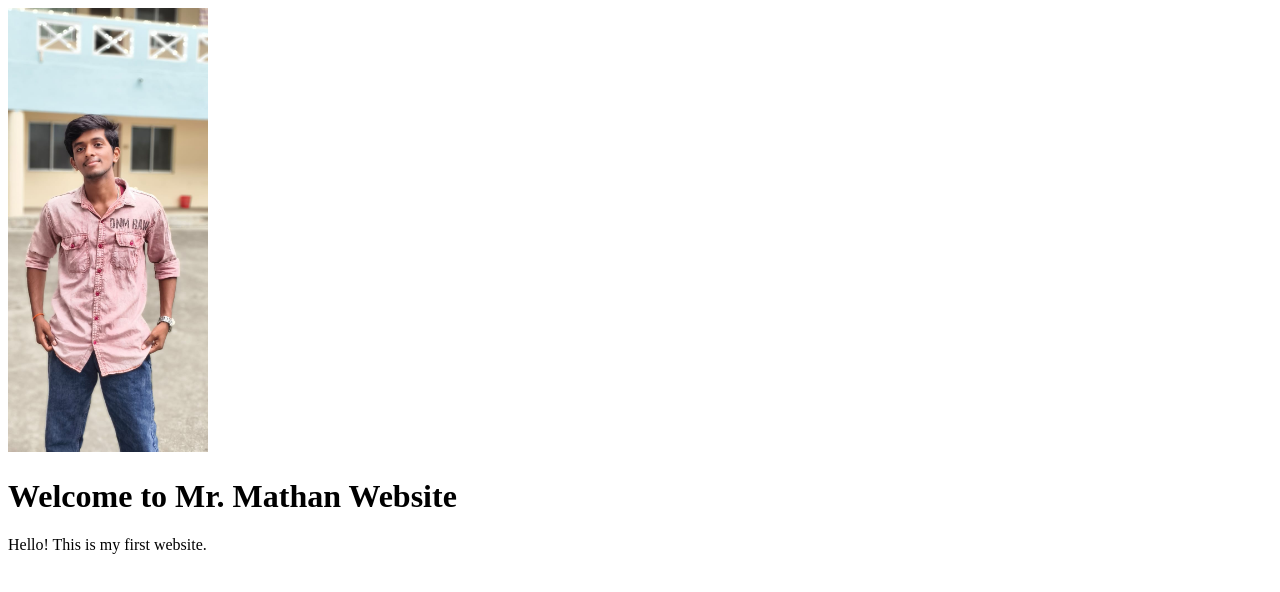
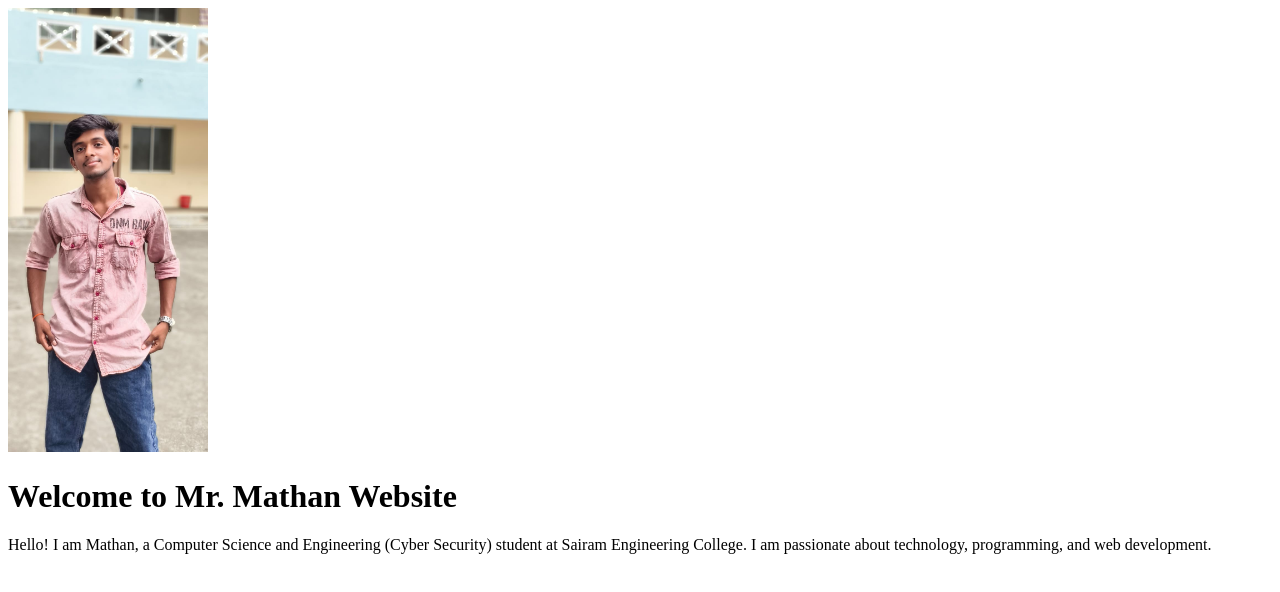
Before and after one commit to Mathan2078-art/Mr.Mathan.com-website, a plain HTML site: page index.html in a window 1280 px wide. Drawn offline with Linux system fonts and the light colour scheme.

Commit message:
Update index.html

```diff
--- a/index.html
+++ b/index.html
@@ -8,7 +8,7 @@
 <img src="Mathan.Jpeg" alt="Mathan" width="200">
 
 <h1>Welcome to Mr. Mathan Website</h1>
-<p>Hello! This is my first website.</p>
+<p>Hello! I am Mathan, a Computer Science and Engineering (Cyber Security) student at Sairam Engineering College. I am passionate about technology, programming, and web development.</p>
 
 </body>
 </html>
```
